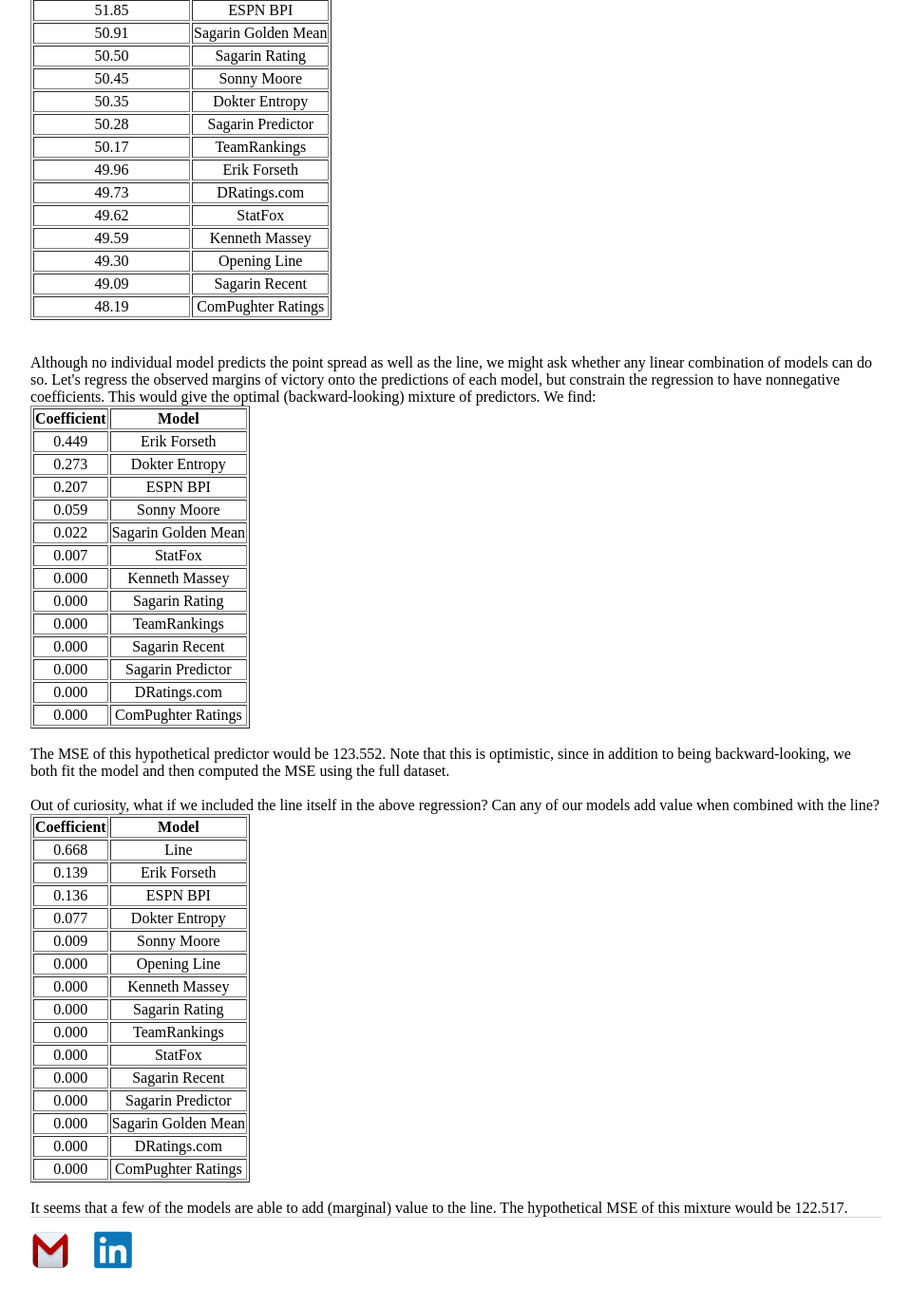
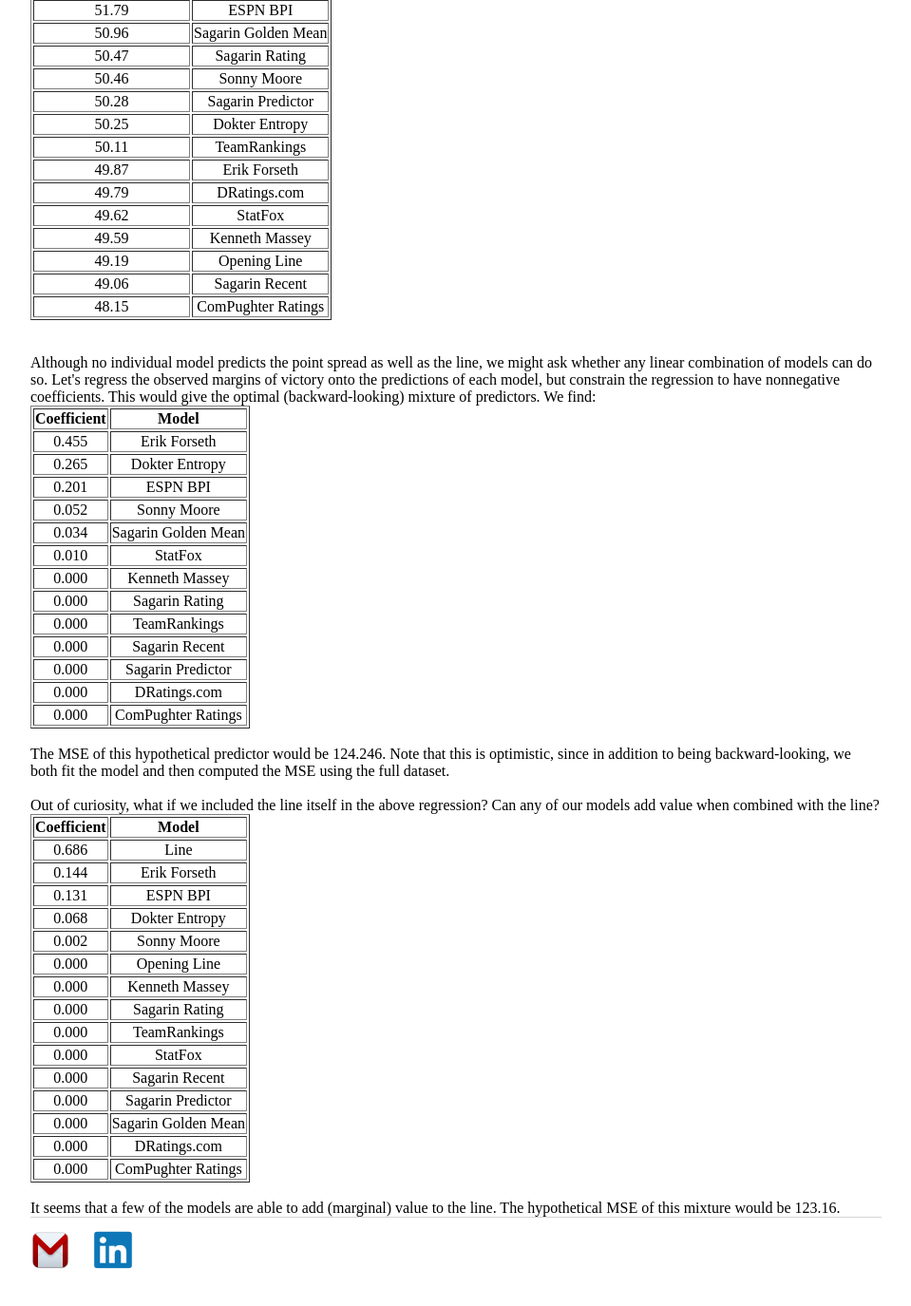
Before and after one commit to erikrforseth/erikrforseth.github.io, a Jekyll site: the page built from about.html, in a window 1280 px wide and 1400 px high, scrolled down 1205 px. Shown: the top 1375 px of the window at 95% size, without its empty margins (160-1119 px from the left). Built offline with Jekyll 4.4.1, drawn with Linux system fonts in a browser that asks for light colours; some of the changed text lies outside the part shown.

Commit message:
about page

```diff
--- a/about.html
+++ b/about.html
@@ -17,63 +17,63 @@
   </thead>
   <tbody>
     <tr align="center">
-      <td>122.991</td>
+      <td>123.613</td>
       <td>Line</td>
     </tr>
     <tr align="center">
-      <td>124.187</td>
+      <td>124.850</td>
       <td>Opening Line</td>
     </tr>
     <tr align="center">
-      <td>124.648</td>
+      <td>125.290</td>
       <td>Erik Forseth</td>
     </tr>
     <tr align="center">
-      <td>125.186</td>
+      <td>125.835</td>
       <td>TeamRankings</td>
     </tr>
     <tr align="center">
-      <td>126.500</td>
+      <td>127.195</td>
       <td>Dokter Entropy</td>
     </tr>
     <tr align="center">
-      <td>128.534</td>
+      <td>129.124</td>
       <td>Sagarin Rating</td>
     </tr>
     <tr align="center">
-      <td>128.891</td>
+      <td>129.479</td>
       <td>Sagarin Predictor</td>
     </tr>
     <tr align="center">
-      <td>129.351</td>
+      <td>129.856</td>
       <td>Sagarin Golden Mean</td>
     </tr>
     <tr align="center">
-      <td>130.206</td>
+      <td>130.982</td>
       <td>ESPN BPI</td>
     </tr>
     <tr align="center">
-      <td>130.586</td>
+      <td>131.228</td>
       <td>Kenneth Massey</td>
     </tr>
     <tr align="center">
-      <td>132.826</td>
+      <td>133.436</td>
       <td>DRatings.com</td>
     </tr>
     <tr align="center">
-      <td>133.452</td>
+      <td>134.181</td>
       <td>Sonny Moore</td>
     </tr>
     <tr align="center">
-      <td>137.663</td>
+      <td>138.131</td>
       <td>StatFox</td>
     </tr>
     <tr align="center">
-      <td>138.297</td>
+      <td>138.848</td>
       <td>ComPughter Ratings</td>
     </tr>
     <tr align="center">
-      <td>144.750</td>
+      <td>145.581</td>
       <td>Sagarin Recent</td>
     </tr>
   </tbody>
@@ -88,43 +88,43 @@
   </thead>
   <tbody>
     <tr align="center">
-      <td>74.31</td>
+      <td>74.25</td>
       <td>Erik Forseth</td>
     </tr>
     <tr align="center">
-      <td>74.28</td>
+      <td>74.22</td>
       <td>Opening Line</td>
     </tr>
     <tr align="center">
-      <td>74.06</td>
+      <td>74.02</td>
       <td>Line</td>
     </tr>
     <tr align="center">
-      <td>73.79</td>
+      <td>73.75</td>
       <td>Sagarin Predictor</td>
     </tr>
     <tr align="center">
-      <td>73.78</td>
+      <td>73.74</td>
       <td>ESPN BPI</td>
     </tr>
     <tr align="center">
-      <td>73.78</td>
+      <td>73.72</td>
       <td>TeamRankings</td>
     </tr>
     <tr align="center">
-      <td>73.61</td>
+      <td>73.55</td>
       <td>Sagarin Rating</td>
     </tr>
     <tr align="center">
-      <td>73.50</td>
+      <td>73.44</td>
       <td>Dokter Entropy</td>
     </tr>
     <tr align="center">
-      <td>73.39</td>
+      <td>73.42</td>
       <td>Sagarin Golden Mean</td>
     </tr>
     <tr align="center">
-      <td>73.12</td>
+      <td>73.13</td>
       <td>Kenneth Massey</td>
     </tr>
     <tr align="center">
@@ -161,39 +161,39 @@
   </thead>
   <tbody>
     <tr align="center">
-      <td>51.85</td>
+      <td>51.79</td>
       <td>ESPN BPI</td>
     </tr>
     <tr align="center">
-      <td>50.91</td>
+      <td>50.96</td>
       <td>Sagarin Golden Mean</td>
     </tr>
     <tr align="center">
-      <td>50.50</td>
+      <td>50.47</td>
       <td>Sagarin Rating</td>
     </tr>
     <tr align="center">
-      <td>50.45</td>
+      <td>50.46</td>
       <td>Sonny Moore</td>
-    </tr>
-    <tr align="center">
-      <td>50.35</td>
-      <td>Dokter Entropy</td>
     </tr>
     <tr align="center">
       <td>50.28</td>
       <td>Sagarin Predictor</td>
     </tr>
     <tr align="center">
-      <td>50.17</td>
+      <td>50.25</td>
+      <td>Dokter Entropy</td>
+    </tr>
+    <tr align="center">
+      <td>50.11</td>
       <td>TeamRankings</td>
     </tr>
     <tr align="center">
-      <td>49.96</td>
+      <td>49.87</td>
       <td>Erik Forseth</td>
     </tr>
     <tr align="center">
-      <td>49.73</td>
+      <td>49.79</td>
       <td>DRatings.com</td>
     </tr>
     <tr align="center">
@@ -205,15 +205,15 @@
       <td>Kenneth Massey</td>
     </tr>
     <tr align="center">
-      <td>49.30</td>
+      <td>49.19</td>
       <td>Opening Line</td>
     </tr>
     <tr align="center">
-      <td>49.09</td>
+      <td>49.06</td>
       <td>Sagarin Recent</td>
     </tr>
     <tr align="center">
-      <td>48.19</td>
+      <td>48.15</td>
       <td>ComPughter Ratings</td>
     </tr>
   </tbody>
@@ -230,27 +230,27 @@
   </thead>
   <tbody>
     <tr align="center">
-      <td>0.449</td>
+      <td>0.455</td>
       <td>Erik Forseth</td>
     </tr>
     <tr align="center">
-      <td>0.273</td>
+      <td>0.265</td>
       <td>Dokter Entropy</td>
     </tr>
     <tr align="center">
-      <td>0.207</td>
+      <td>0.201</td>
       <td>ESPN BPI</td>
     </tr>
     <tr align="center">
-      <td>0.059</td>
+      <td>0.052</td>
       <td>Sonny Moore</td>
     </tr>
     <tr align="center">
-      <td>0.022</td>
+      <td>0.034</td>
       <td>Sagarin Golden Mean</td>
     </tr>
     <tr align="center">
-      <td>0.007</td>
+      <td>0.010</td>
       <td>StatFox</td>
     </tr>
     <tr align="center">
@@ -284,7 +284,7 @@
   </tbody>
 </table>
 <br>
-The MSE of this hypothetical predictor would be 123.552. Note that this is optimistic, since in addition to being backward-looking, we both fit the model and then computed the MSE using the full dataset.
+The MSE of this hypothetical predictor would be 124.246. Note that this is optimistic, since in addition to being backward-looking, we both fit the model and then computed the MSE using the full dataset.
 <br><br>
 Out of curiosity, what if we included the line itself in the above regression? Can any of our models add value when combined with the line?<table border="1" class="dataframe">
   <thead>
@@ -295,23 +295,23 @@
   </thead>
   <tbody>
     <tr align="center">
-      <td>0.668</td>
+      <td>0.686</td>
       <td>Line</td>
     </tr>
     <tr align="center">
-      <td>0.139</td>
+      <td>0.144</td>
       <td>Erik Forseth</td>
     </tr>
     <tr align="center">
-      <td>0.136</td>
+      <td>0.131</td>
       <td>ESPN BPI</td>
     </tr>
     <tr align="center">
-      <td>0.077</td>
+      <td>0.068</td>
       <td>Dokter Entropy</td>
     </tr>
     <tr align="center">
-      <td>0.009</td>
+      <td>0.002</td>
       <td>Sonny Moore</td>
     </tr>
     <tr align="center">
@@ -357,4 +357,4 @@
   </tbody>
 </table>
 <br>
-It seems that a few of the models are able to add (marginal) value to the line. The hypothetical MSE of this mixture would be 122.517.
+It seems that a few of the models are able to add (marginal) value to the line. The hypothetical MSE of this mixture would be 123.16.
```
Also changed, not shown: other parts of about.html (+5 -5 lines).
